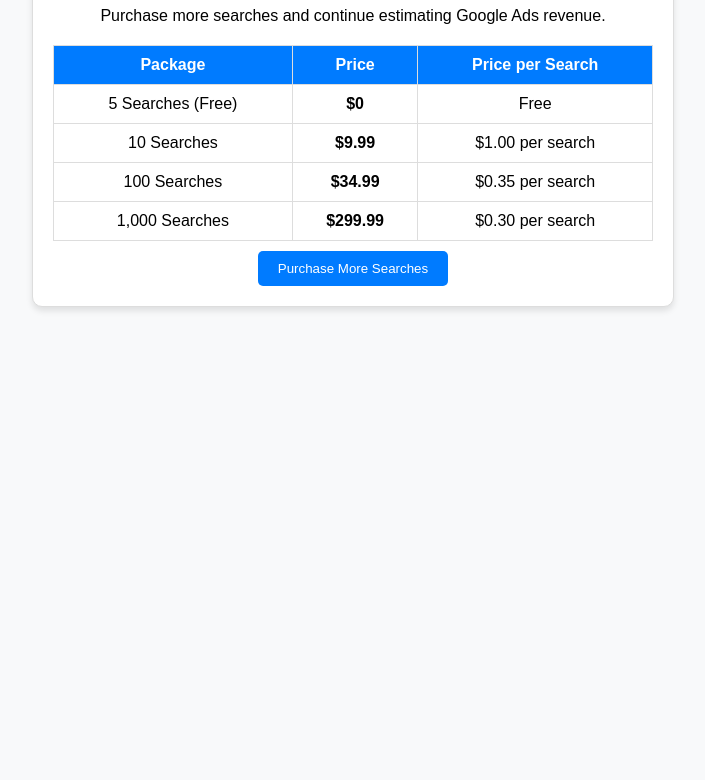
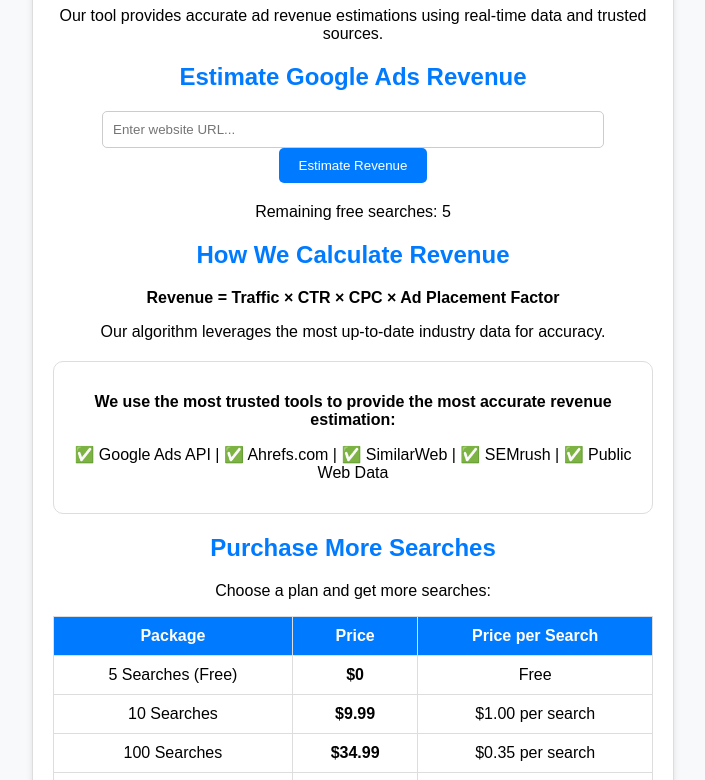
Before and after one commit to Lebo1987/Google-ads, a plain HTML site: page index.html in a window 1280 px wide. Shown: the part 152-932 px from the top of the page, without its empty margins (287-992 px from the left). Before the commit the page ends 800 px from the top, so only its background shows below. Drawn offline with Linux system fonts and the light colour scheme.

Commit message:
index.html

```diff
--- a/index.html
+++ b/index.html
@@ -3,7 +3,7 @@
 <head>
     <meta charset="UTF-8">
     <meta name="viewport" content="width=device-width, initial-scale=1.0">
-    <title>Google Ads Revenue Estimator - Pricing</title>
+    <title>Google Ads Revenue Estimator</title>
     <style>
         body {
             font-family: Arial, sans-serif;
@@ -22,6 +22,33 @@
         }
         h1, h2 {
             color: #007bff;
+        }
+        .search-box {
+            margin: 20px 0;
+        }
+        input[type="text"] {
+            width: 80%;
+            padding: 10px;
+            border: 1px solid #ccc;
+            border-radius: 5px;
+        }
+        button {
+            padding: 10px 20px;
+            border: none;
+            background-color: #007bff;
+            color: white;
+            border-radius: 5px;
+            cursor: pointer;
+        }
+        button:hover {
+            background-color: #0056b3;
+        }
+        .powered-by {
+            margin-top: 20px;
+            padding: 15px;
+            background-color: #ffffff;
+            border-radius: 10px;
+            border: 1px solid #ddd;
         }
         .pricing-table {
             margin-top: 20px;
@@ -54,10 +81,29 @@
 </head>
 <body>
     <div class="container">
-        <h1>Choose Your Search Package</h1>
-        <p>Purchase more searches and continue estimating Google Ads revenue.</p>
+        <h1>Google Ads Revenue Estimator</h1>
+        <p>Our tool provides accurate ad revenue estimations using real-time data and trusted sources.</p>
+
+        <h2>Estimate Google Ads Revenue</h2>
+        <div class="search-box">
+            <input type="text" id="websiteInput" placeholder="Enter website URL...">
+            <button onclick="estimateRevenue()">Estimate Revenue</button>
+        </div>
+
+        <p id="searchCount">Remaining free searches: <span id="remainingSearches">5</span></p>
+
+        <h2>How We Calculate Revenue</h2>
+        <p><strong>Revenue = Traffic × CTR × CPC × Ad Placement Factor</strong></p>
+        <p>Our algorithm leverages the most up-to-date industry data for accuracy.</p>
+
+        <div class="powered-by">
+            <p><strong>We use the most trusted tools to provide the most accurate revenue estimation:</strong></p>
+            <p>✅ Google Ads API | ✅ Ahrefs.com | ✅ SimilarWeb | ✅ SEMrush | ✅ Public Web Data</p>
+        </div>
 
         <div class="pricing-table">
+            <h2>Purchase More Searches</h2>
+            <p>Choose a plan and get more searches:</p>
             <table>
                 <tr>
                     <th>Package</th>
```
